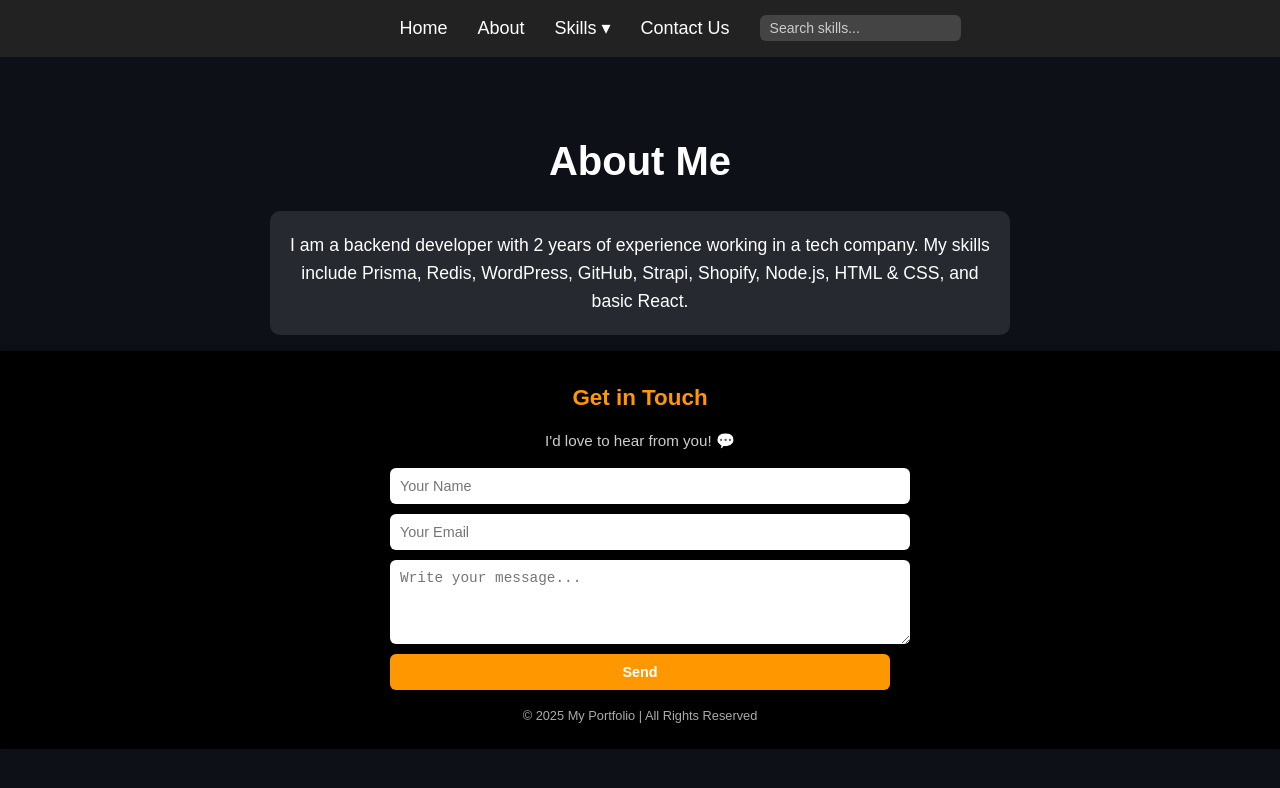
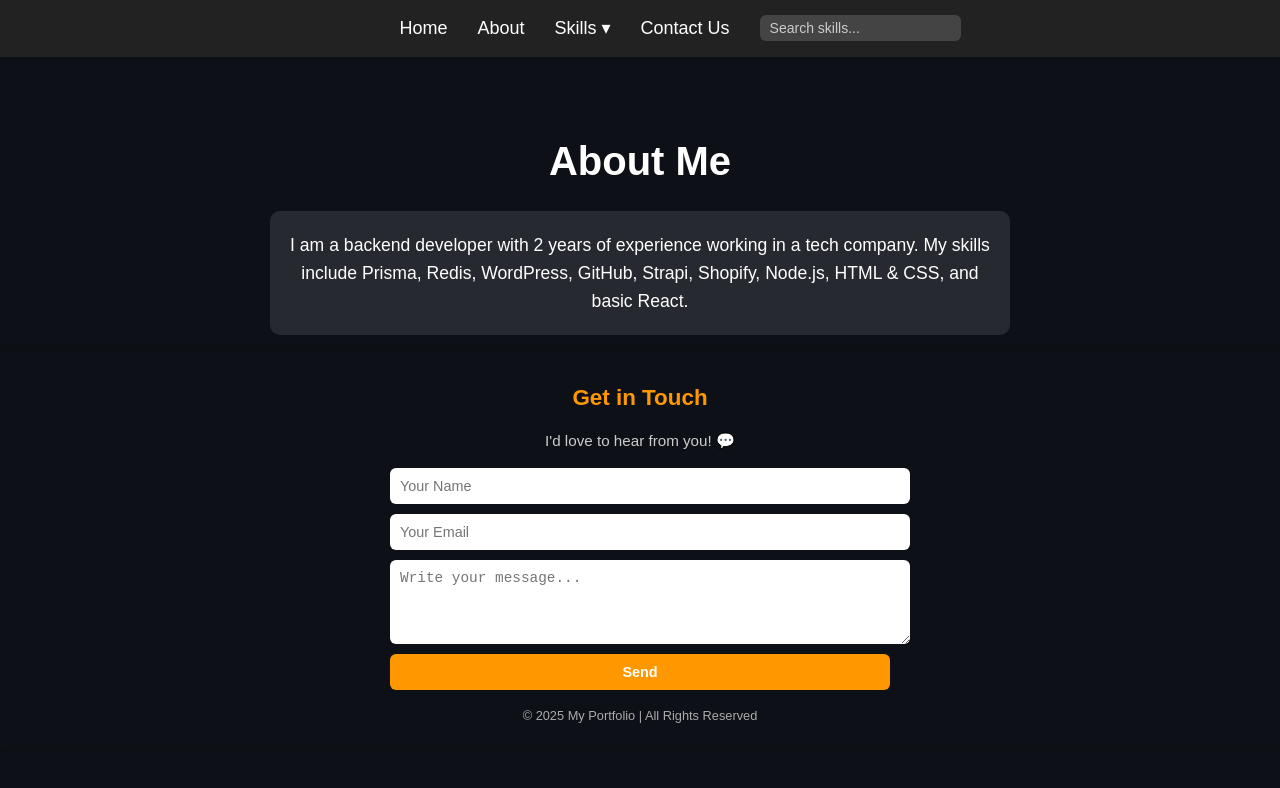
Before and after one commit to AnimeshTaff/updateskills, a React (Vite) app in the folder portfolio/: page /about in a window 1280 px wide. Shown: the top 788 px of the page. Built offline with nearby package versions, Linux system fonts and the light colour scheme.

Commit message:
fixing colour

```diff
--- a/portfolio/src/App.css
+++ b/portfolio/src/App.css
@@ -4,7 +4,7 @@ body, html {
   width: 100%;
   height: 100%;
   font-family: "Poppins", sans-serif;
-  background-color: #0d1117; /* main background */
+  background-color: rgb(13, 17, 23); /* main background */
   color: #ffffff;
 }
 
--- a/portfolio/src/components/Footer.css
+++ b/portfolio/src/components/Footer.css
@@ -1,5 +1,5 @@
 .footer {
-  background: #000000;        /* dark background */
+  background: rgb(13, 17, 23);;        /* dark background */
   color: white;
   padding: 0.7rem 0.5rem;         /* bigger padding so it looks like a footer */
   border-radius: 0;           /* no rounded edges for full-width footer */
```
